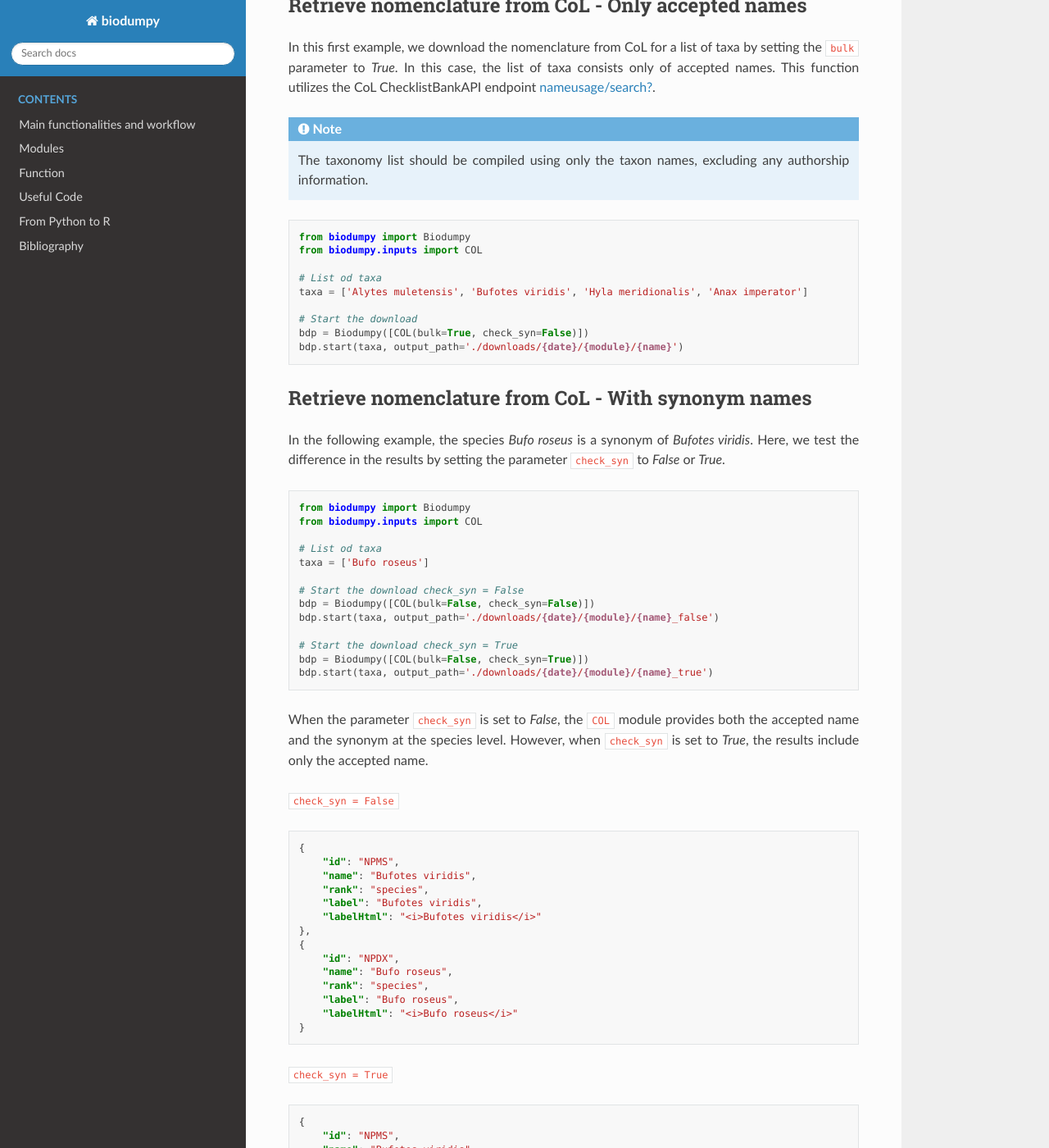
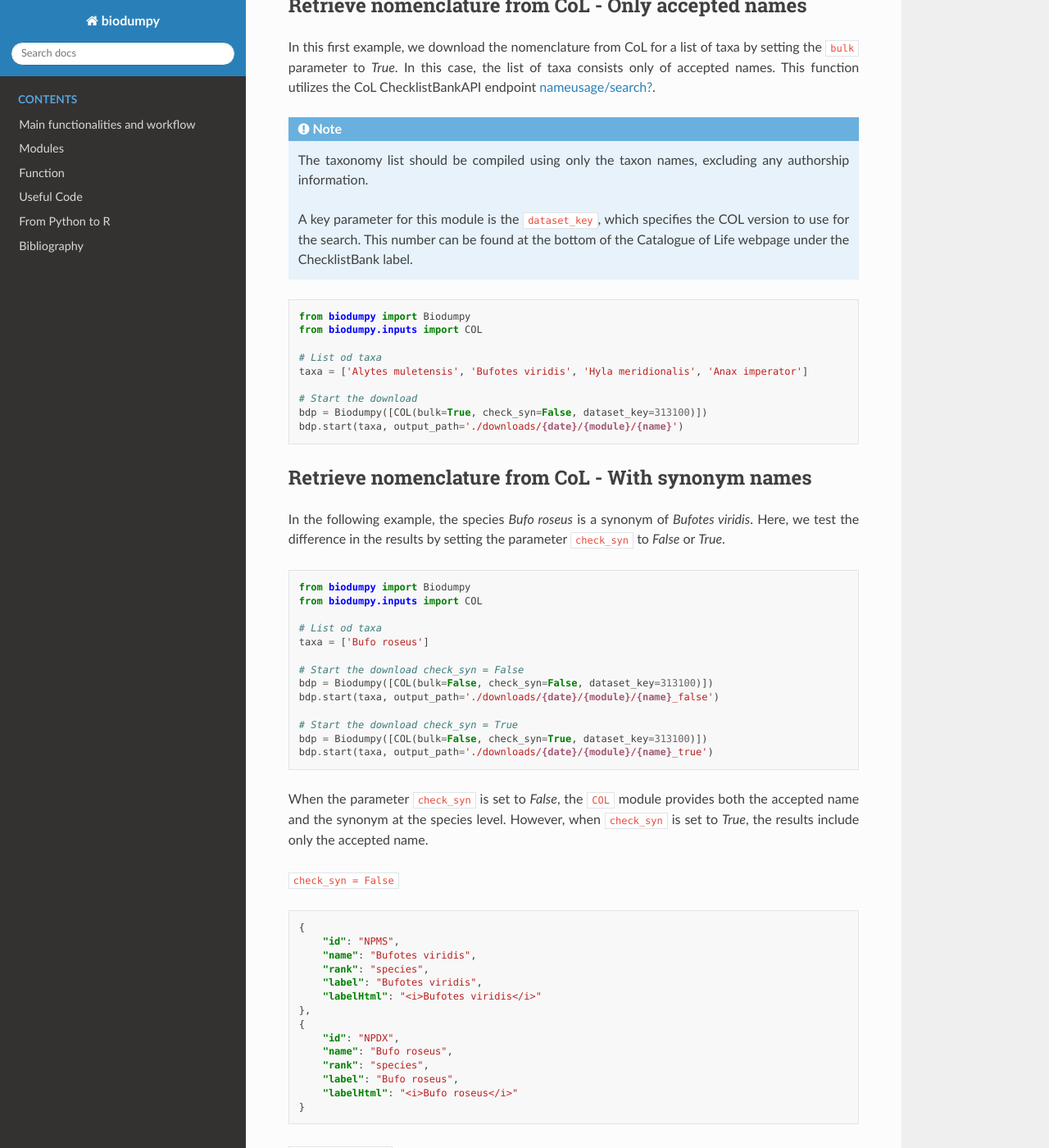
Before and after one commit to centrebalearbiodiversitat/biodumpy, a Sphinx documentation site: the page built from docs/source/modules/COL.rst, in a window 1280 px wide and 1400 px high, scrolled down 521 px. Shown: the whole window at 82% size. Built offline with Sphinx 7.4.7 and the Read the Docs theme 3.1.0, drawn with Linux system fonts in a browser that asks for light colours; cross-references to code outside the pages are shown as plain code.

Commit message:
fix: COL doc reviewed.

```diff
--- a/docs/source/modules/COL.rst
+++ b/docs/source/modules/COL.rst
@@ -34,6 +34,8 @@ In this first example, we download the nomenclature from CoL for a list of taxa
 
     The taxonomy list should be compiled using only the taxon names, excluding any authorship information.
 
+    A key parameter for this module is the ``dataset_key``, which specifies the COL version to use for the search. This number can be found at the bottom of the Catalogue of Life webpage under the ChecklistBank label.
+
 
 .. code-block:: python
 
@@ -44,7 +46,7 @@ In this first example, we download the nomenclature from CoL for a list of taxa
     taxa = ['Alytes muletensis', 'Bufotes viridis', 'Hyla meridionalis', 'Anax imperator']
 
     # Start the download
-    bdp = Biodumpy([COL(bulk=True, check_syn=False)])
+    bdp = Biodumpy([COL(bulk=True, check_syn=False, dataset_key=313100)])
     bdp.start(taxa, output_path='./downloads/{date}/{module}/{name}')
 
 
@@ -62,11 +64,11 @@ In the following example, the species *Bufo roseus* is a synonym of *Bufotes vir
     taxa = ['Bufo roseus']
 
     # Start the download check_syn = False
-    bdp = Biodumpy([COL(bulk=False, check_syn=False)])
+    bdp = Biodumpy([COL(bulk=False, check_syn=False, dataset_key=313100)])
     bdp.start(taxa, output_path='./downloads/{date}/{module}/{name}_false')
 
     # Start the download check_syn = True
-    bdp = Biodumpy([COL(bulk=False, check_syn=True)])
+    bdp = Biodumpy([COL(bulk=False, check_syn=True, dataset_key=313100)])
     bdp.start(taxa, output_path='./downloads/{date}/{module}/{name}_true')
 
 
@@ -124,7 +126,7 @@ Sometimes, in the CoL database, the same taxon can have multiple IDs. In such ca
     taxa = ['Stollia betae']
 
     # Start the download
-    bdp = Biodumpy([COL(bulk=False, check_syn=True)])
+    bdp = Biodumpy([COL(bulk=False, check_syn=True, dataset_key=313100)])
     bdp.start(taxa, output_path='./downloads/{date}/{module}/{name}')
 
 
```
